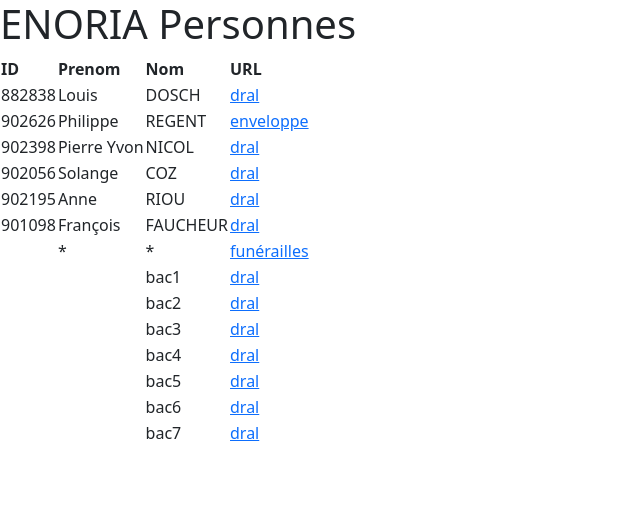
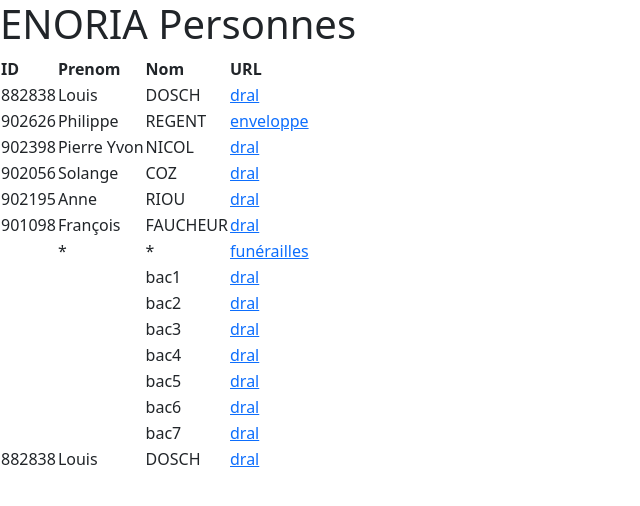
Before and after one commit to awelvor/enoria, a Jekyll site: the page built from data.md, in a window 1280 px wide. Shown: the top 506 px of the page, without its empty margins (0-640 px from the left). Built offline with Jekyll 4.4.1, drawn with Linux system fonts in a browser that asks for light colours; our own code applies the rules of GitHub Pages for plain Markdown files.

Commit message:
Update data.md

```diff
--- a/data.md
+++ b/data.md
@@ -16,3 +16,4 @@
 |  |  | bac5 |[dral](https://web.enoria.app/tools/documentspdf/?g=29621&titredoc=&doc=23355&orientation=landscape&preview=pdf&format=a4&optionsName=mybac,mydepot,mydist&optionsValue=Cinq,Zero,Zero)|
 |  |  | bac6 |[dral](https://web.enoria.app/tools/documentspdf/?g=29621&titredoc=&doc=23355&orientation=landscape&preview=pdf&format=a4&optionsName=mybac,mydepot,mydist&optionsValue=Six,Zero,Zero)|
 |  |  | bac7 |[dral](https://web.enoria.app/tools/documentspdf/?g=29621&titredoc=&doc=23355&orientation=landscape&preview=pdf&format=a4&optionsName=mybac,mydepot,mydist&optionsValue=Sept,Zero,Zero)|
+| 882838 | Louis | DOSCH |[dral](https://web.enoria.app/tools/documentspdf/?p=882838&g=29621&titredoc=&doc=23355&orientation=landscape&preview=pdf&format=a4&optionsName=mybac,mydepot,mydist&optionsValue=Trois,Zero,Zero)|
```
